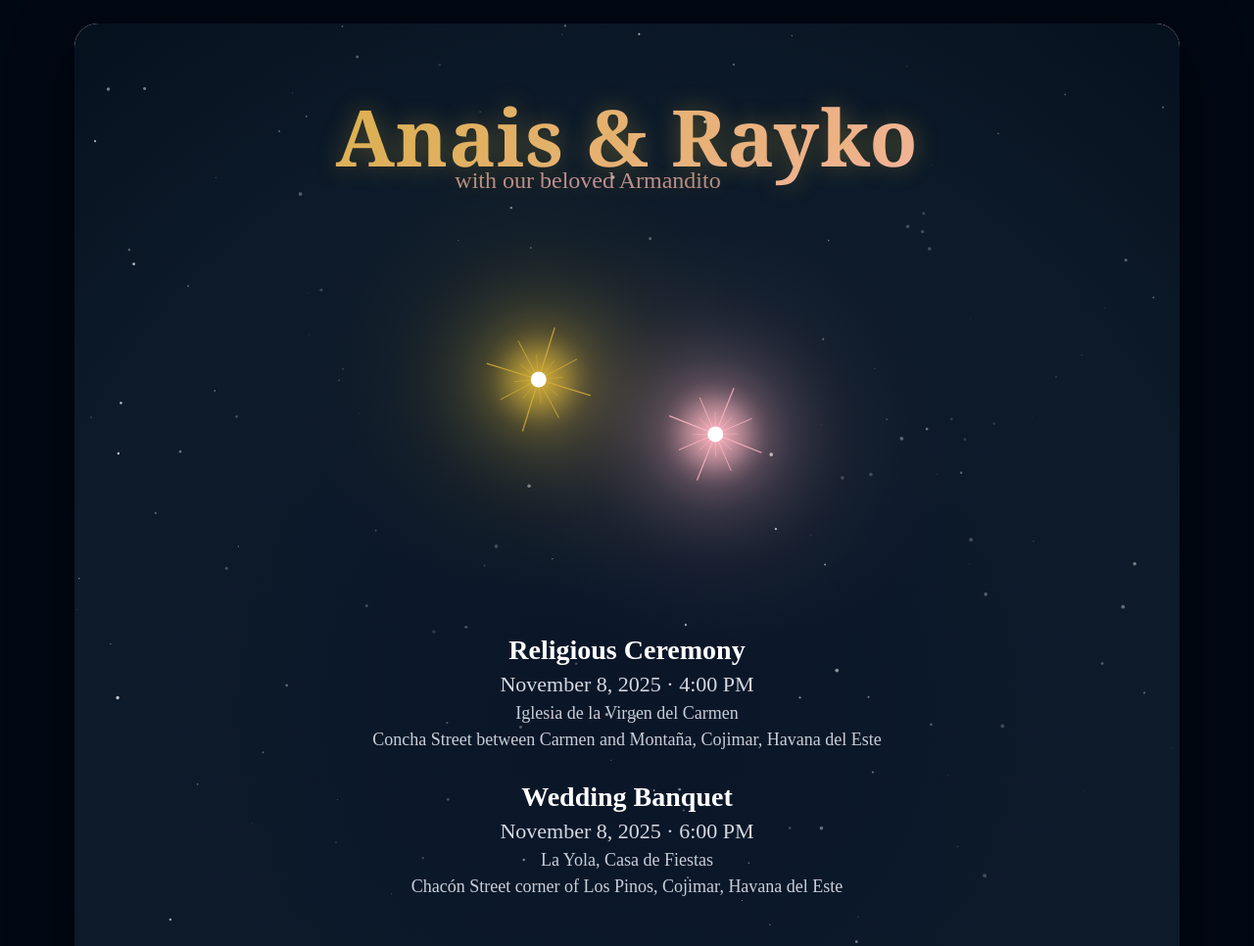
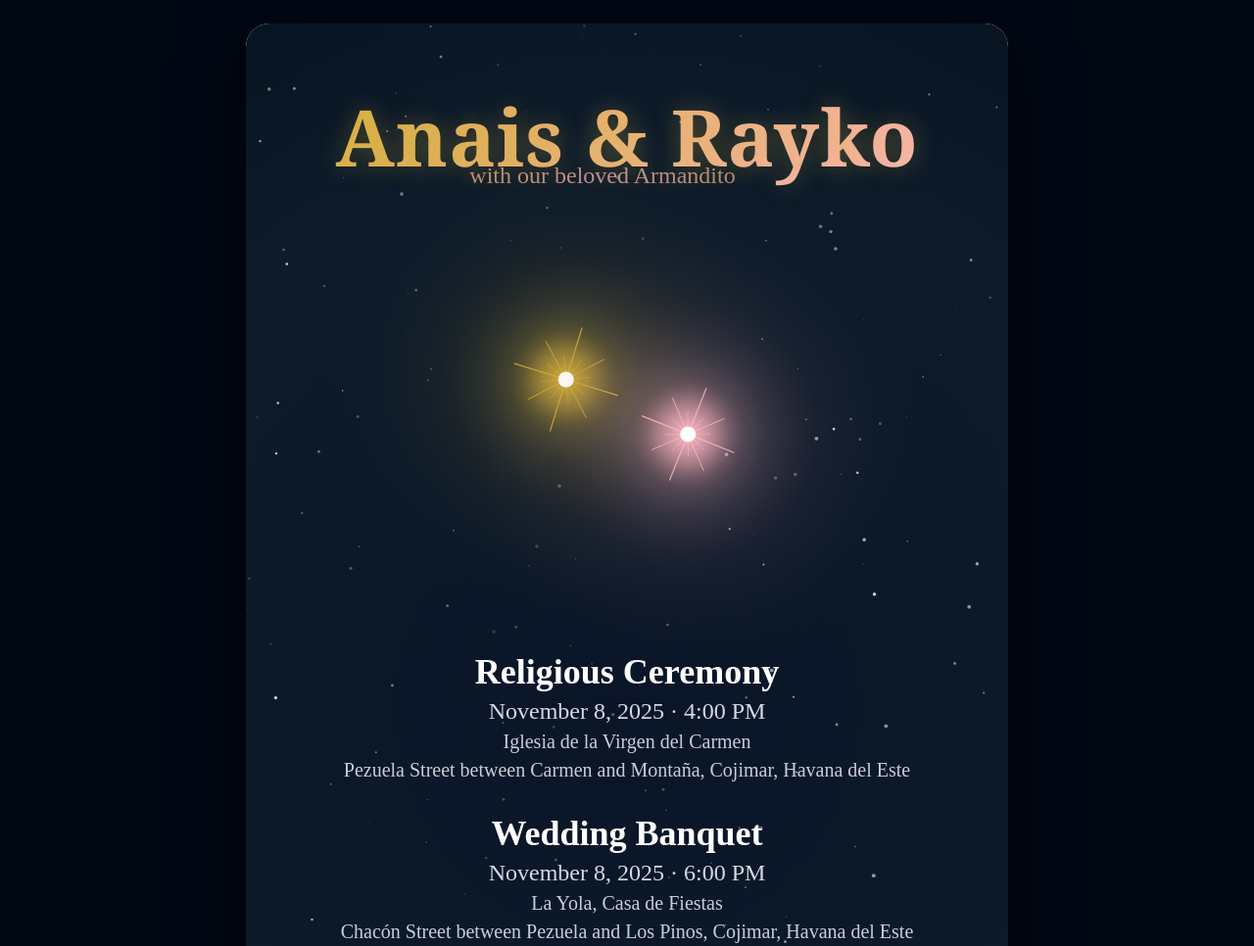
Before and after one commit to razcue/my-weeding, an Astro site: page /en/invitation in a window 1280 px wide. Shown: the top 966 px of the page at 98% size. Built offline with nearby package versions, Linux system fonts and the light colour scheme; Astro itself is replaced by a stand-in of ours; animation ran at ten frames a second.

Commit message:
feat: update invitation design and correct venue addresses

```diff
--- a/src/i18n/translations.ts
+++ b/src/i18n/translations.ts
@@ -95,7 +95,7 @@ export const translations = {
           date: '8 de Noviembre, 2025',
           time: '4:00 PM',
           venue: 'Iglesia de la Virgen del Carmen',
-          address: 'Calle Concha entre Cármen y Montaña, Cojimar, Habana del Este',
+          address: 'Calle Pezuela entre Cármen y Montaña, Cojimar, Habana del Este',
           dateLabel: 'Fecha',
           timeLabel: 'Hora',
           venueLabel: 'Lugar',
@@ -107,7 +107,7 @@ export const translations = {
           date: '8 de Noviembre, 2025',
           time: '6:00 PM',
           venue: 'La Yola, Casa de Fiestas',
-          address: 'Calle Chacón esquina Los Pinos, Cojimar, Habana del Este',
+          address: 'Calle Chacón entre Pezuela y Los Pinos, Cojimar, Habana del Este',
           dateLabel: 'Fecha',
           timeLabel: 'Hora',
           venueLabel: 'Lugar',
@@ -217,7 +217,7 @@ export const translations = {
           date: 'November 8, 2025',
           time: '4:00 PM',
           venue: 'Iglesia de la Virgen del Carmen',
-          address: 'Concha Street between Carmen and Montaña, Cojimar, Havana del Este',
+          address: 'Pezuela Street between Carmen and Montaña, Cojimar, Havana del Este',
           dateLabel: 'Date',
           timeLabel: 'Time',
           venueLabel: 'Venue',
@@ -229,7 +229,7 @@ export const translations = {
           date: 'November 8, 2025',
           time: '6:00 PM',
           venue: 'La Yola, Casa de Fiestas',
-          address: 'Chacón Street corner of Los Pinos, Cojimar, Havana del Este',
+          address: 'Chacón Street between Pezuela and Los Pinos, Cojimar, Havana del Este',
           dateLabel: 'Date',
           timeLabel: 'Time',
           venueLabel: 'Venue',
--- a/src/pages/en/invitation.astro
+++ b/src/pages/en/invitation.astro
@@ -30,7 +30,7 @@ const subtitle = hero.withChild;
       }
       .card {
         position: relative;
-        width: 1080px;
+        width: 730px;
         height: 1350px;
         border-radius: 24px;
         overflow: hidden;
@@ -69,12 +69,12 @@ const subtitle = hero.withChild;
         text-shadow: 0 0 20px rgba(212, 175, 55, 0.4);
         opacity: 0.75;
         margin: 8px 0 0;
-        transform: translate(-40px, -30px);
+        transform: translate(-25px, -35px);
       }
       .events {
         display: grid;
         gap: 32px;
-        margin-top: 16px;
+        margin-top: 80px;
       }
       .event {
         display: grid;
@@ -85,12 +85,12 @@ const subtitle = hero.withChild;
       }
       .event h3 {
         margin: 0;
-        font-size: 28px;
+        font-size: 36px;
         color: #fff;
       }
       .event p {
         margin: 0;
-        font-size: 22px;
+        font-size: 24px;
         opacity: 0.9;
       }
       .footer {
@@ -135,8 +135,8 @@ const subtitle = hero.withChild;
                   <p>
                     {e.date} · {e.time}
                   </p>
-                  <p style="font-size:18px; opacity:.85">{e.venue}</p>
-                  <p style="font-size:18px; opacity:.85">{e.address}</p>
+                  <p style="font-size:20px; opacity:.85">{e.venue}</p>
+                  <p style="font-size:20px; opacity:.85">{e.address}</p>
                 </div>
               ))
             }
--- a/src/pages/invitation.astro
+++ b/src/pages/invitation.astro
@@ -30,7 +30,7 @@ const subtitle = hero.withChild;
       }
       .card {
         position: relative;
-        width: 1080px;
+        width: 730px;
         height: 1350px;
         border-radius: 24px;
         overflow: hidden;
@@ -69,12 +69,12 @@ const subtitle = hero.withChild;
         text-shadow: 0 0 20px rgba(212, 175, 55, 0.4);
         opacity: 0.75;
         margin: 8px 0 0;
-        transform: translate(-40px, -30px);
+        transform: translate(-40px, -35px);
       }
       .events {
         display: grid;
         gap: 32px;
-        margin-top: 16px;
+        margin-top: 80px;
       }
       .event {
         display: grid;
@@ -85,12 +85,12 @@ const subtitle = hero.withChild;
       }
       .event h3 {
         margin: 0;
-        font-size: 28px;
+        font-size: 36px;
         color: #fff;
       }
       .event p {
         margin: 0;
-        font-size: 22px;
+        font-size: 24px;
         opacity: 0.9;
       }
       .footer {
@@ -135,8 +135,8 @@ const subtitle = hero.withChild;
                   <p>
                     {e.date} · {e.time}
                   </p>
-                  <p style="font-size:18px; opacity:.85">{e.venue}</p>
-                  <p style="font-size:18px; opacity:.85">{e.address}</p>
+                  <p style="font-size:20px; opacity:.85">{e.venue}</p>
+                  <p style="font-size:20px; opacity:.85">{e.address}</p>
                 </div>
               ))
             }
```
Also changed, not shown: public/en/invitation.png, public/invitation.png.
